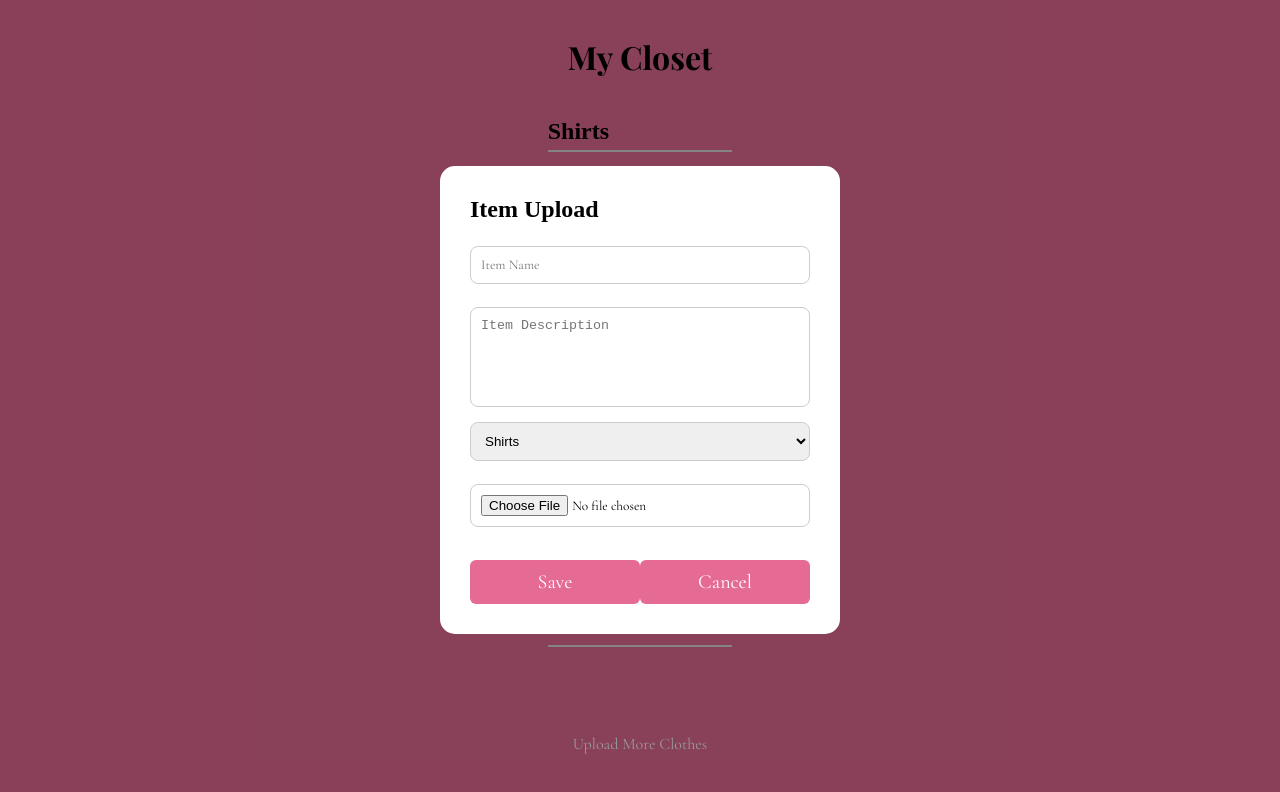
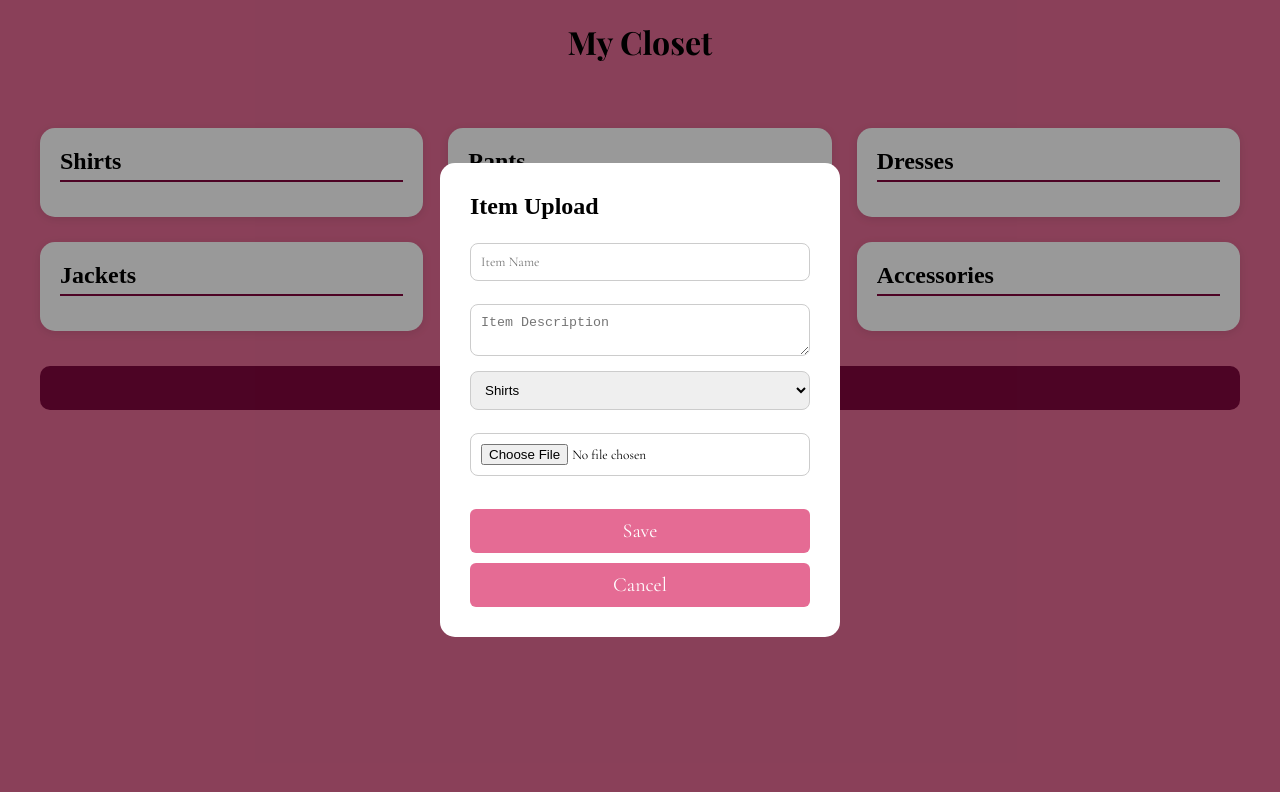
Before and after one commit to UCR-CS110/final-project-pickthefit, a React (Vite) app in the folder frontend/: page /closet in a window 1280 px wide. Both pictures are taken after a click on the button "Upload More Clothes". Shown: the top 792 px of the page. Built offline with nearby package versions, Linux system fonts and the light colour scheme.

Commit message:
closet styling

```diff
--- a/frontend/src/components/Home.jsx
+++ b/frontend/src/components/Home.jsx
@@ -67,7 +67,7 @@ export default function Home() {
         </div>
 
         {panelOpen && (
-            <div className="overlay" onClick={() => setPanelOpen(false)}>
+            <div className="home-overlay" onClick={() => setPanelOpen(false)}>
                 <div className="sidebar" onClick={(e) => e.stopPropagation()}>
                 <h2>
                     {panelType === "followers" ? "Followers" : "Following"}
--- a/frontend/src/components/Login.jsx
+++ b/frontend/src/components/Login.jsx
@@ -30,6 +30,7 @@ export default function Login() {
     }
 
     return (
+      <div className = "login_page">
         <div className = "login_box">
             <h1>Welcome Back!</h1>
             <form onSubmit={login}>
@@ -41,5 +42,6 @@ export default function Login() {
 
           <a href="/signup">   Signup </a>
         </div>
+      </div>
     );
   }
--- a/frontend/src/components/Signup.jsx
+++ b/frontend/src/components/Signup.jsx
@@ -33,6 +33,7 @@ export default function Signup() {
   }
 
   return (
+    <div className="login_page">
       <div className="login_box">
         <h1>Signup</h1>
 
@@ -42,5 +43,6 @@ export default function Signup() {
           <button>Signup</button>
         </form>
       </div>
+    </div>
   );
 }
--- a/frontend/src/pages/Closet.jsx
+++ b/frontend/src/pages/Closet.jsx
@@ -187,7 +187,7 @@ export default function Closet() {
             {/* upload */}
             {showUpload && (
                 <div
-                    className="overlay"
+                    className="modal-overlay"
                     onClick={() => setShowUpload(false)}
                 >
                     <div
@@ -257,7 +257,7 @@ export default function Closet() {
             {/* delete popup */}
             {selectedItem && (
                 <div
-                    className="overlay"
+                    className="modal-overlay"
                     onClick={() => setSelectedItem(null)}
                 >
                     <div
--- a/frontend/src/style.css
+++ b/frontend/src/style.css
@@ -8,10 +8,7 @@
 
   /* Center the page */
   body {
-    height: 100vh;
-    display: flex;
-    justify-content: center;
-    align-items: center;
+    min-height: 100vh;
     background-color: #e56b94;
   }
 
@@ -25,6 +22,12 @@
     text-align: center;
   }
 
+  .login_page {
+    min-height: 100vh;
+    display: flex;
+    justify-content: center;
+    align-items: center;
+  }
   /* Title */
   h1 {
     margin-bottom: 20px;
@@ -130,13 +133,8 @@
   .closet-button {
     margin-top: 10px;
     padding: 5px 10px;
-    /* border: none; */
     border-radius: 20px;
     background-color: rgb(128, 6, 61);
-    /* color: white; */
-    /* cursor: pointer; */
-    /* font-family: "Playfair Display", serif; */
-    /* letter-spacing: 1px; */
   }
 
   .clickable {
@@ -148,7 +146,7 @@
   }
 
   /* dark overlay */
-  .overlay {
+  .home-overlay {
     position: fixed;
     top: 0;
     left: 0;
@@ -186,23 +184,37 @@
 
   /* closet  */
   .closet-container {
-    max-width: 1200px;
-    margin: auto;
-    padding: 30px;
+    width: 100%;
+    max-width: 1600px;
+    margin: 0 auto;
+    padding: 20px 40px;
+
+    display: grid;
+    grid-template-columns: repeat(3, 1fr);
+    gap: 25px;
 }
 
 .closet-title {
+  margin-top: 0;
+  margin-bottom: 30px;
+  grid-column: 1 / -1;
     text-align: center;
+    text-align: center;
+    margin-bottom: 40px;
+  text-align: center;
     margin-bottom: 40px;
 }
 
 .category-section {
-    margin-bottom: 50px;
+  background: white;
+  padding: 20px;
+  border-radius: 15px;
+  box-shadow: 0 2px 10px rgba(0,0,0,0.1);
 }
 
 .category-title {
     margin-bottom: 15px;
-    border-bottom: 2px solid #ddd;
+    border-bottom: 2px solid rgb(128, 6, 61);
     padding-bottom: 5px;
 }
 
@@ -225,9 +237,7 @@
 }
 
 .upload-section {
-    display: flex;
-    justify-content: center;
-    margin-top: 50px;
+  grid-column: 1 / -1;
 }
 
 .upload-button {
@@ -236,9 +246,10 @@
     border-radius: 10px;
     cursor: pointer;
     font-size: 16px;
+    background-color: rgb(128, 6, 61);
 }
 
-.overlay {
+.modal-overlay {
     position: fixed;
     top: 0;
     left: 0;
@@ -270,13 +281,3 @@
     border-radius: 8px;
     border: 1px solid #ccc;
 }
-
-.upload-modal textarea {
-    min-height: 100px;
-    resize: none;
-}
-
-.modal-buttons {
-    display: flex;
-    justify-content: space-between;
-}
```
Also changed, not shown: 1 other file (tests, documents, lock files or other folders). Lines whose indentation alone changed are shown as unchanged.
